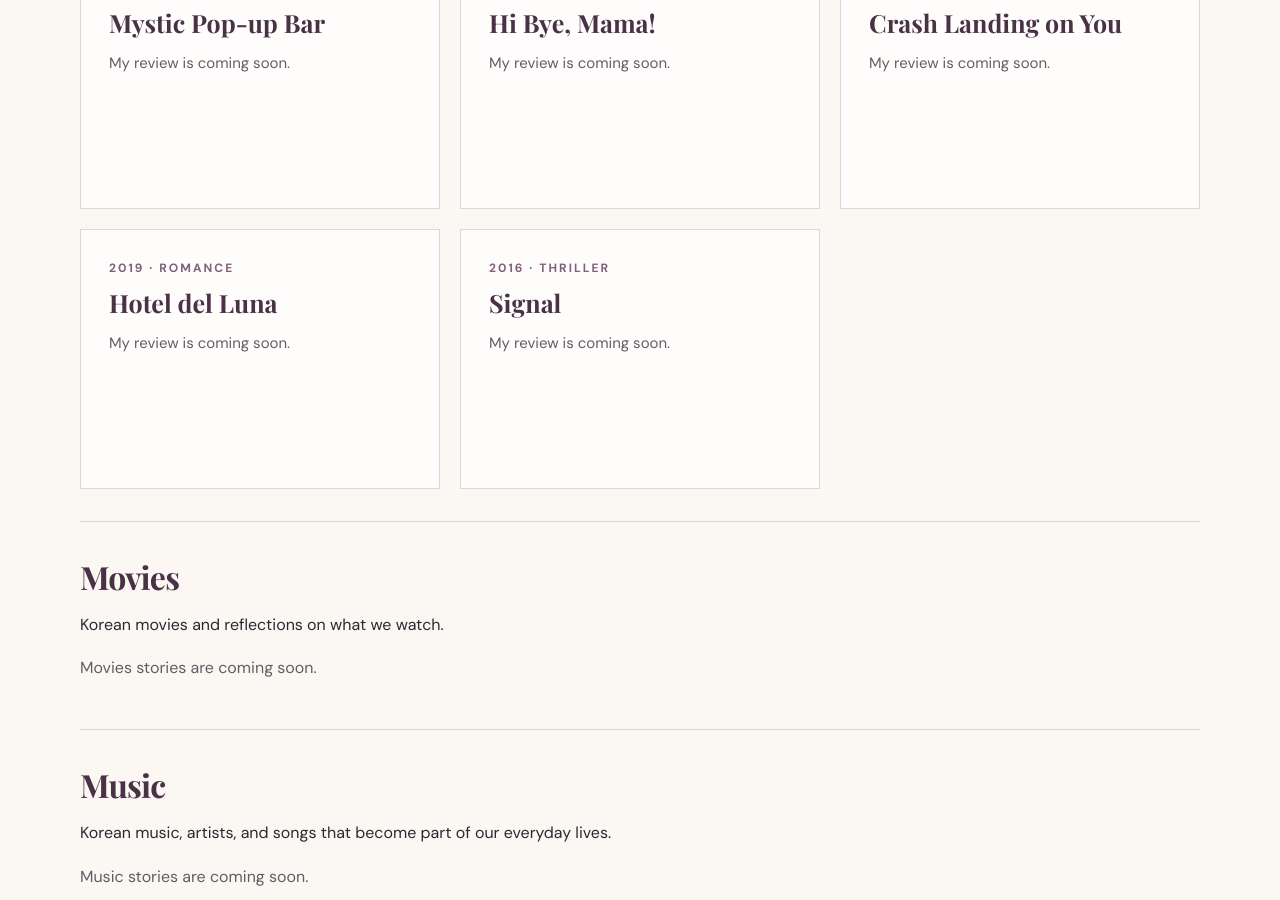
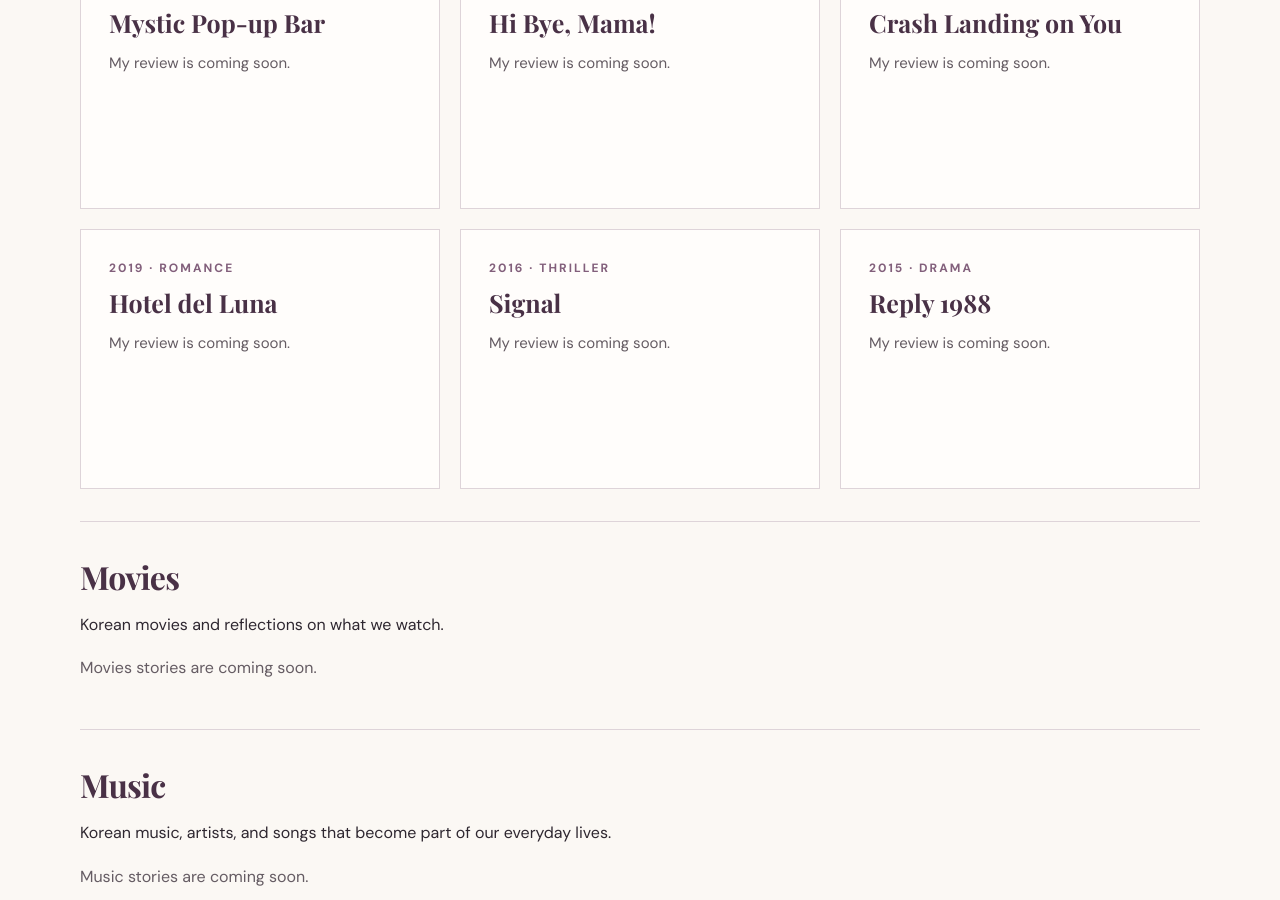
Before and after one commit to lydiarim22-coder/mindoflydia, a Jekyll site: the page built from korean-culture.html, in a window 1280 px wide and 900 px high, scrolled down 1774 px. Built offline with Jekyll 4.4.1, drawn with Linux system fonts in a browser that asks for light colours; some web fonts are replaced.

Commit message:
Add Reply 1988 to Korean Culture dramas

```diff
--- a/_data/korean_culture_items.yml
+++ b/_data/korean_culture_items.yml
@@ -63,3 +63,9 @@
   genre: Horror
   topic: dramas
   note: "My review is coming soon."
+
+- title: "Reply 1988"
+  year: 2015
+  genre: Drama
+  topic: dramas
+  note: "My review is coming soon."
```
